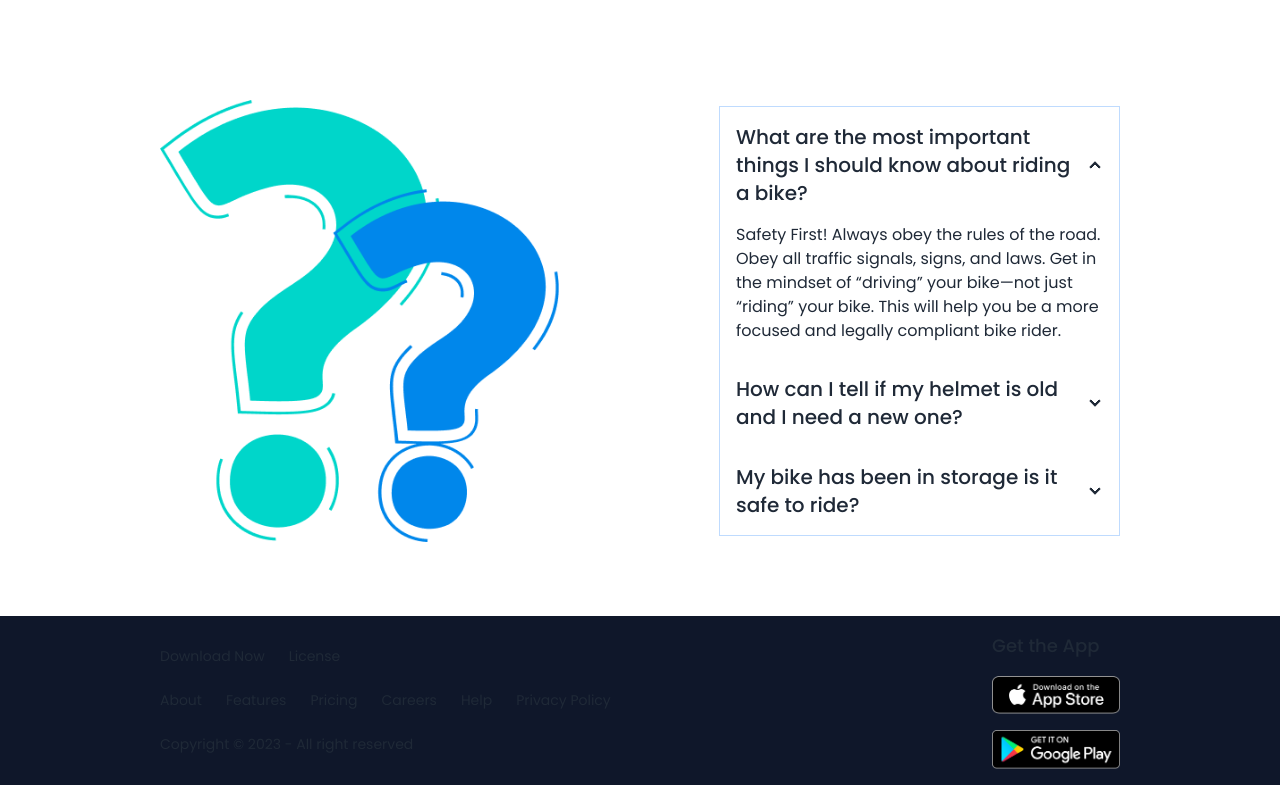
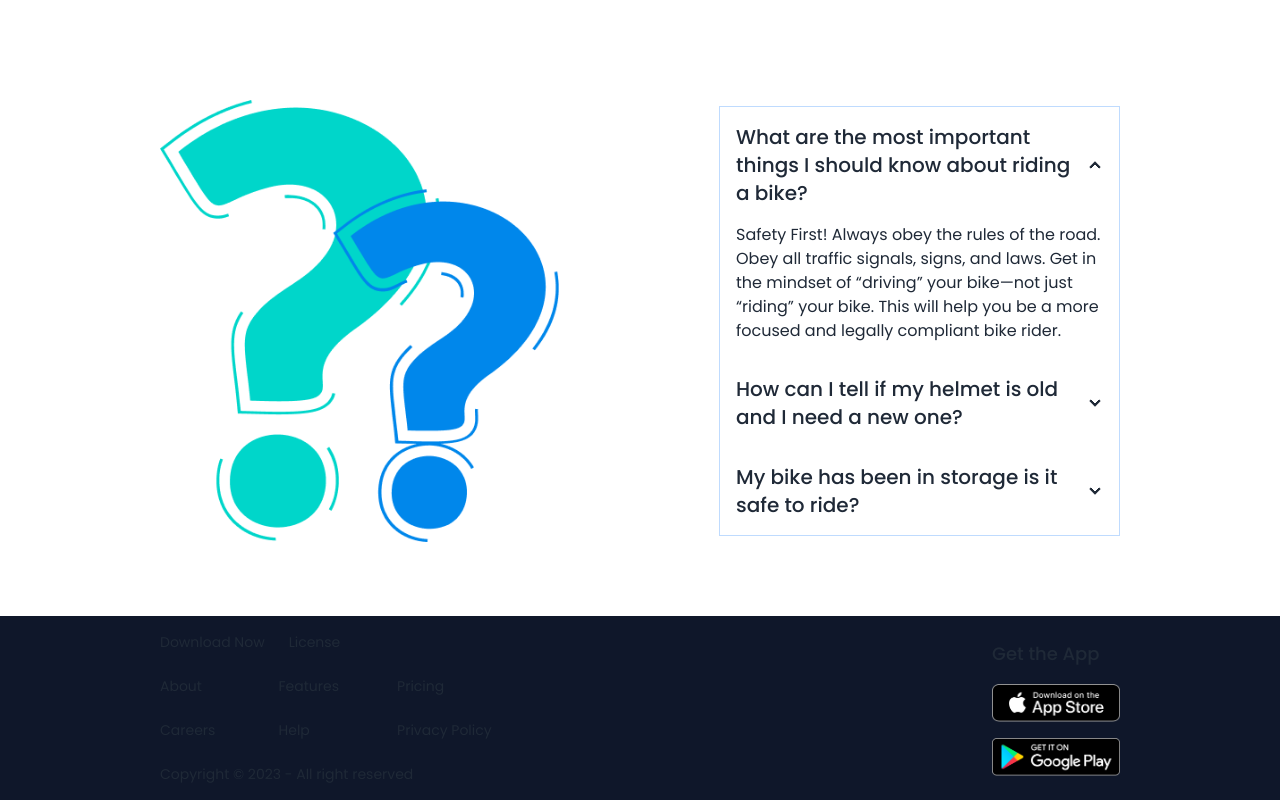
Before and after one commit to shahuuslm/Biker-zone, a plain HTML site: page index.html in a window 1280 px wide. Shown: the part 2964-3764 px from the top of the page. Drawn offline with nearby package versions, Linux system fonts and the light colour scheme.

Commit message:
project done

```diff
--- a/index.html
+++ b/index.html
@@ -326,7 +326,7 @@
                 <li>Download Now</li>
                 <li>License</li>
             </ul>
-            <ul class=" flex flex-wrap gap-6">
+            <ul class=" grid grid-cols-3 gap-6">
                 <li>About</li>
                 <li>Features</li>
                 <li>Pricing</li>
```
